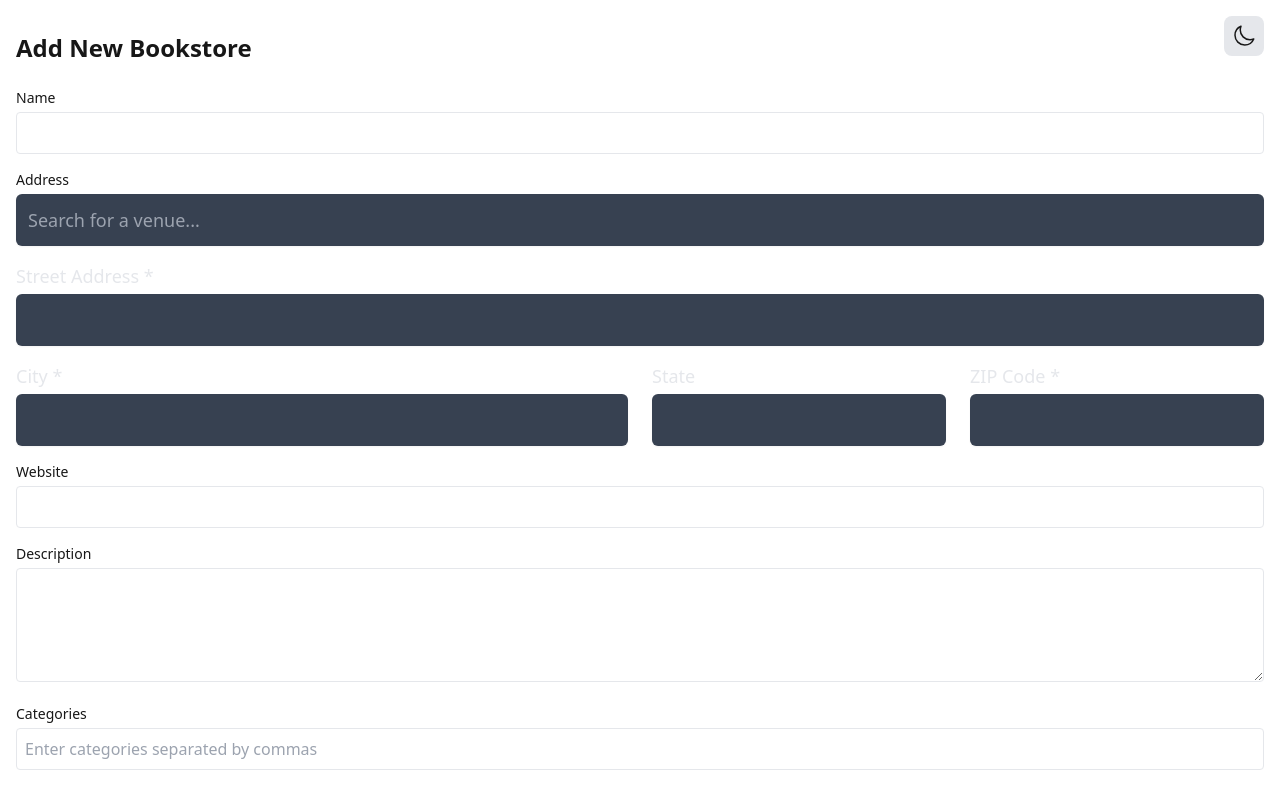
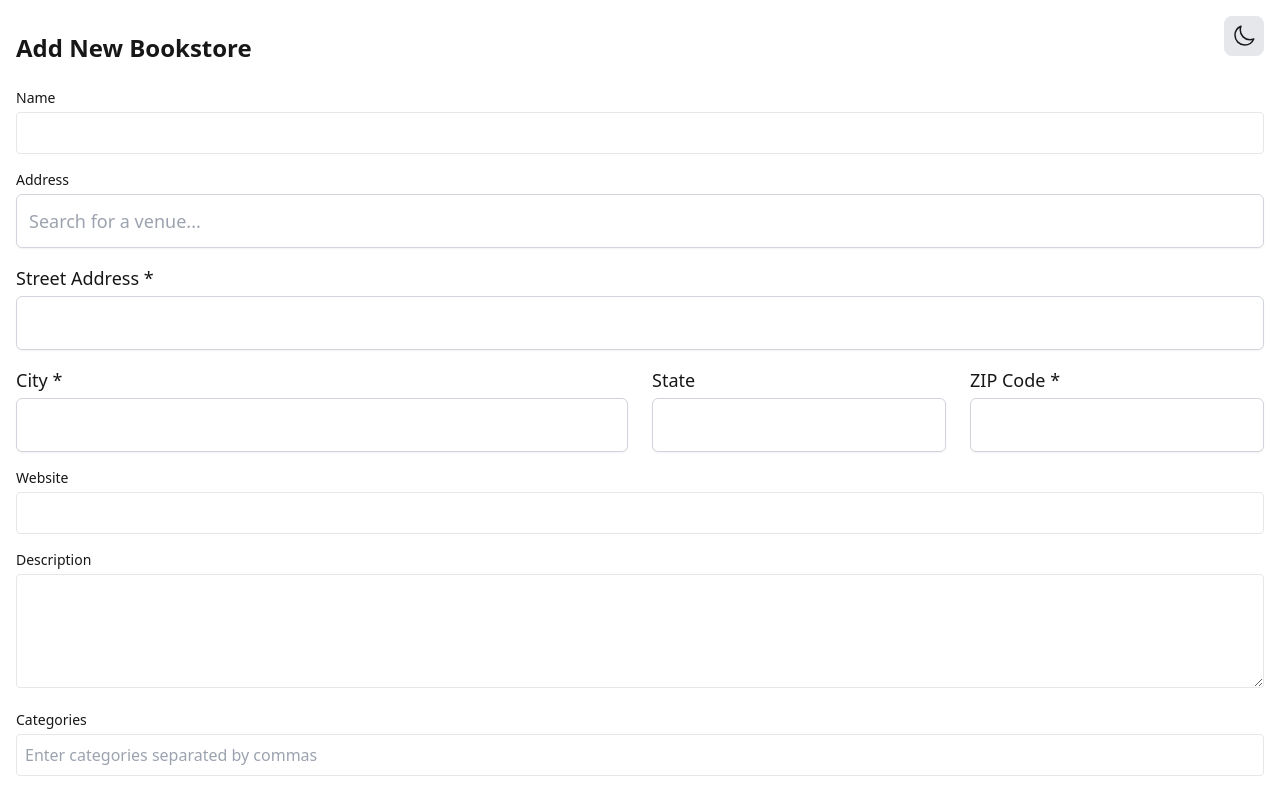
Before and after one commit to allisontharp/indy-book-crawl, a Next.js app: page /admin in a window 1280 px wide. Shown: the top 791 px of the page. Built offline with nearby package versions, Linux system fonts and the light colour scheme.

Commit message:
theme is a little better

```diff
--- a/src/app/admin/page.tsx
+++ b/src/app/admin/page.tsx
@@ -179,7 +179,7 @@ export default function AdminPage() {
                     </div>
 
                     <div>
-                        <label htmlFor="address" className="block text-lg font-medium text-gray-200">
+                        <label htmlFor="address" className="block text-lg font-medium">
                             Street Address *
                         </label>
                         <input
@@ -189,13 +189,13 @@ export default function AdminPage() {
                             required
                             value={addressData.address}
                             onChange={(e) => setAddressData(prev => ({ ...prev, address: e.target.value }))}
-                            className="mt-1 block w-full rounded-md bg-gray-700 border-gray-600 text-gray-100 text-lg shadow-sm p-3 focus:ring-2 focus:ring-blue-500 focus:border-transparent"
+                            className="mt-1 block w-full rounded-md border border-gray-300 dark:border-gray-600 bg-white dark:bg-gray-700 text-gray-900 dark:text-gray-100 text-lg shadow-sm p-3 focus:ring-2 focus:ring-blue-500 focus:border-transparent"
                         />
                     </div>
 
                     <div className="grid grid-cols-2 md:grid-cols-4 gap-6">
                         <div className="col-span-2">
-                            <label htmlFor="city" className="block text-lg font-medium text-gray-200">
+                            <label htmlFor="city" className="block text-lg font-medium">
                                 City *
                             </label>
                             <input
@@ -205,12 +205,12 @@ export default function AdminPage() {
                                 required
                                 value={addressData.city}
                                 onChange={(e) => setAddressData(prev => ({ ...prev, city: e.target.value }))}
-                                className="mt-1 block w-full rounded-md bg-gray-700 border-gray-600 text-gray-100 text-lg shadow-sm p-3 focus:ring-2 focus:ring-blue-500 focus:border-transparent"
+                                className="mt-1 block w-full rounded-md border border-gray-300 dark:border-gray-600 bg-white dark:bg-gray-700 text-gray-900 dark:text-gray-100 text-lg shadow-sm p-3 focus:ring-2 focus:ring-blue-500 focus:border-transparent"
                             />
                         </div>
 
                         <div>
-                            <label htmlFor="state" className="block text-lg font-medium text-gray-200">
+                            <label htmlFor="state" className="block text-lg font-medium">
                                 State
                             </label>
                             <input
@@ -219,12 +219,12 @@ export default function AdminPage() {
                                 id="state"
                                 value={addressData.state}
                                 onChange={(e) => setAddressData(prev => ({ ...prev, state: e.target.value }))}
-                                className="mt-1 block w-full rounded-md bg-gray-700 border-gray-600 text-gray-100 text-lg shadow-sm p-3 focus:ring-2 focus:ring-blue-500 focus:border-transparent"
+                                className="mt-1 block w-full rounded-md border border-gray-300 dark:border-gray-600 bg-white dark:bg-gray-700 text-gray-900 dark:text-gray-100 text-lg shadow-sm p-3 focus:ring-2 focus:ring-blue-500 focus:border-transparent"
                             />
                         </div>
 
                         <div>
-                            <label htmlFor="zipCode" className="block text-lg font-medium text-gray-200">
+                            <label htmlFor="zipCode" className="block text-lg font-medium">
                                 ZIP Code *
                             </label>
                             <input
@@ -235,7 +235,7 @@ export default function AdminPage() {
                                 pattern="[0-9]{5}"
                                 value={addressData.zipCode}
                                 onChange={(e) => setAddressData(prev => ({ ...prev, zipCode: e.target.value }))}
-                                className="mt-1 block w-full rounded-md bg-gray-700 border-gray-600 text-gray-100 text-lg shadow-sm p-3 focus:ring-2 focus:ring-blue-500 focus:border-transparent"
+                                className="mt-1 block w-full rounded-md border border-gray-300 dark:border-gray-600 bg-white dark:bg-gray-700 text-gray-900 dark:text-gray-100 text-lg shadow-sm p-3 focus:ring-2 focus:ring-blue-500 focus:border-transparent"
                             />
                         </div>
                     </div>
--- a/src/components/AddressAutocomplete.tsx
+++ b/src/components/AddressAutocomplete.tsx
@@ -171,7 +171,7 @@ export default function AddressAutocomplete({
         onChange={handleInputChange}
         onFocus={() => inputValue.length >= 3 && setShowSuggestions(true)}
         placeholder="Search for a venue..."
-        className="mt-1 block w-full rounded-md bg-gray-700 border-gray-600 text-gray-100 text-lg shadow-sm p-3 focus:ring-2 focus:ring-blue-500 focus:border-transparent"
+        className="mt-1 block w-full rounded-md border border-gray-300 dark:border-gray-600 bg-white dark:bg-gray-700 text-gray-900 dark:text-gray-100 text-lg shadow-sm p-3 focus:ring-2 focus:ring-blue-500 focus:border-transparent"
       />
 
       {isLoading && (
@@ -181,13 +181,13 @@ export default function AddressAutocomplete({
       )}
 
       {showSuggestions && suggestions.length > 0 && (
-        <div className="absolute z-10 w-full mt-1 bg-gray-800 rounded-md shadow-lg">
+        <div className="absolute z-10 w-full mt-1 bg-white dark:bg-gray-800 rounded-md shadow-lg">
           <ul className="py-1">
             {suggestions.map((result, index) => (
               <li
                 key={index}
                 onClick={() => handleSelectAddress(result)}
-                className="px-4 py-2 hover:bg-gray-700 cursor-pointer text-gray-100 text-sm"
+                className="px-4 py-2 hover:bg-gray-100 dark:hover:bg-gray-700 cursor-pointer text-gray-900 dark:text-gray-100 text-sm"
               >
                 {result.place_name}
               </li>
```
